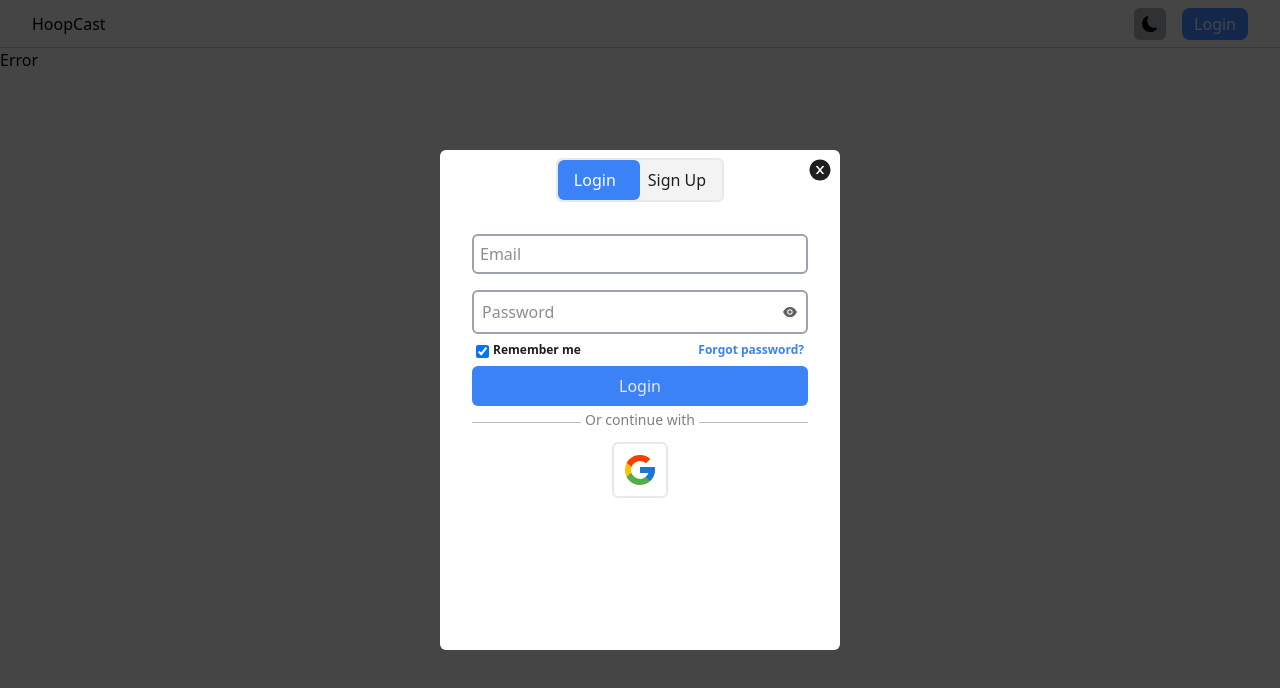
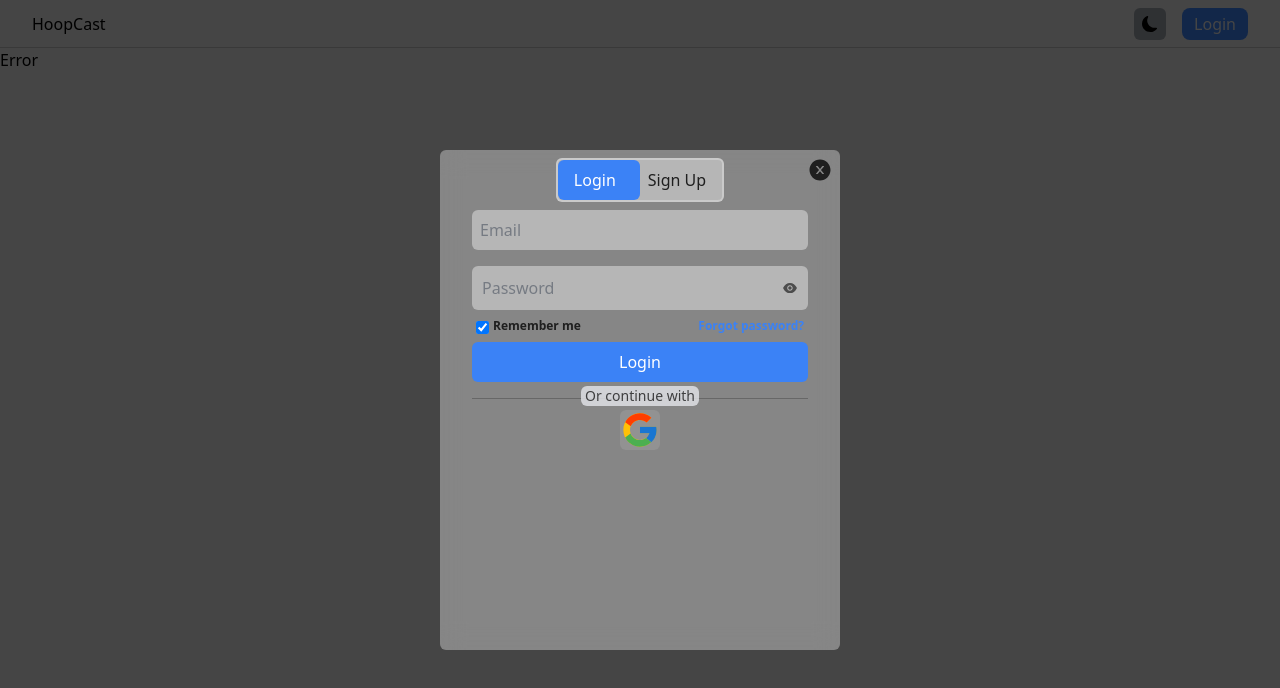
Before and after one commit to iLiranS/HoopCast, a Next.js app: page / in a window 1280 px wide. Both pictures are taken after a click on the element "Login". Shown: the top 688 px of the page. Built offline with nearby package versions, Linux system fonts and the light colour scheme; no server answers.

Commit message:
static match page fix

```diff
--- a/app/api/addComment/route.ts
+++ b/app/api/addComment/route.ts
@@ -1,6 +1,8 @@
 import { db } from '../../../src/firebase/base'
 import { getDoc,doc,updateDoc,arrayUnion } from 'firebase/firestore';
 import { NextResponse } from 'next/server';
+
+
 
 export async function POST(request: Request) {
   const res = await request.json();
--- a/app/api/addUser/route.ts
+++ b/app/api/addUser/route.ts
@@ -3,6 +3,9 @@ import {createUserWithEmailAndPassword , updateProfile} from 'firebase/auth';
 import {auth} from '../../../src/firebase/base'
 import sanitize from 'sanitize-html';
 import validator from 'validator';
+
+
+
 
 export async function POST(request: Request) {
     const res = await request.json();
--- a/app/globals.css
+++ b/app/globals.css
@@ -4,17 +4,18 @@
 
 
 .formInput{
-    @apply outline-none rounded-md px-2 text-lg border-2 h-10 w-full placeholder-transparent relative transition-colors
+    @apply outline-none bg-transparent rounded-md px-2 text-lg border-2 h-10 w-full placeholder-transparent relative transition-colors
+    dark:text-white
    ;
 }
 .formInputLabel{
-    @apply absolute px-1 left-1 opacity-50 cursor-text   peer-placeholder-shown:text-base
-      peer-placeholder-shown:top-2  peer-focus:text-gray-400 peer-focus:opacity-100
+    @apply absolute px-1 left-1 rounded-md opacity-50 cursor-text text-sm   peer-placeholder-shown:text-base
+      peer-placeholder-shown:top-2  peer-focus:text-white peer-focus:opacity-100 dark:text-white
        peer-focus:translate-x-1 peer-focus:-translate-y-5 peer-focus:border-gray-400
-        bg-white transition-all duration-300;
+        bg-transparent text-gray-700 transition-all duration-300 peer-focus:bg-gray-800;
 }
 .formInputLabel_stay{
-    @apply -translate-y-5 translate-x-1 text-gray-400  border-gray-400 opacity-100 ;
+    @apply -translate-y-5 bg-gray-800 bg-opacity-30 text-sm text-white rounded-md border-gray-400  opacity-100 ;
 }
 .profile_list_item{
     @apply px-2 py-1 rounded-md cursor-pointer items-center flex gap-1  z-10
--- a/app/match/[match_id]/page.tsx
+++ b/app/match/[match_id]/page.tsx
@@ -3,7 +3,10 @@ import { collection, doc , getDocs , getDoc , QueryDocumentSnapshot} from 'fireb
 import MatchPage from '@/src/components/Match/MatchPage';
 import { gamesData, predictionsData , vote } from '@/src/Models/gameData';
 
-export const dynamicParams = false;
+export const dynamicParams = true;
+export const dynamic = 'force-dynamic'
+export const fetchCache = 'force-no-store'
+
 export const metadata = {
     title:'HoopCast - Match',
     description: 'Match page of HoopCast',
--- a/app/page.tsx
+++ b/app/page.tsx
@@ -6,10 +6,7 @@ import { gamesData, vote } from '@/src/Models/gameData';
 
 const inter = Inter({ subsets: ['latin'] })
 
-// remember to switch to api before deployment.
 export const revalidate = 960; // every 16mins  = 90 per day.
-export const dynamic = 'force-static';
-// export const dynamicParams = false
 
 const getUpdatedGame = async()=>{
   const currentDate = new Date();
--- a/src/components/Authentication/LoginAddons.tsx
+++ b/src/components/Authentication/LoginAddons.tsx
@@ -6,11 +6,11 @@ const LoginAddons:React.FC<{passwordResetHandler:()=>void,toggleRemember:()=>voi
 
     <li className='flex gap-1'>
     <input checked={remember} onChange={toggleRemember} className='self-end  cursor-pointer' type="checkbox" id='rememberchbox' />
-    <label className=' cursor-pointer font-semibold select-none'  htmlFor="rememberchbox">Remember me</label>
+    <label className=' cursor-pointer font-semibold select-none text-primary_dark dark:text-primary'  htmlFor="rememberchbox">Remember me</label>
     </li>
 
     <li>
-      <p onClick={passwordResetHandler} className='text-primary_btns cursor-pointer hover:opacity-90 font-semibold'>Forgot password?</p>
+      <p onClick={passwordResetHandler} className=' text-primary_btns cursor-pointer hover:opacity-90 font-semibold'>Forgot password?</p>
     </li>
 
 
--- a/src/components/Authentication/LoginForm.tsx
+++ b/src/components/Authentication/LoginForm.tsx
@@ -1,3 +1,4 @@
+'use client'
 import useInput from '@/src/hooks/useInput'
 import React, { useCallback, useState } from 'react'
 import Portal from '../Ui/Portal'
@@ -188,10 +189,10 @@ const rememberToggleHandler = () => setRemember(prev=>!prev);
   return (
     <Portal onClose={onClose}>
         <form onSubmit={submitHandler} className='h-screen overflow-hidden max-h-[500px] w-[90%] max-w-[400px] absolute top-1/2 left-1/2 -translate-x-1/2 -translate-y-1/2 rounded-md
-        text-primary_dark bg-white p-2 px-8 flex flex-col items-center gap-8'>
+        text-primary_dark bg-primary dark:bg-primary_dark bg-opacity-40 backdrop-blur-md p-2 px-8 flex flex-col items-center gap-2'>
 
 
-          <ul className={`flex relative justify-between  bg-primary bg-opacity-50 border-primary border-2 rounded-md text-primary
+          <ul className={`flex relative justify-between  bg-primary bg-opacity-50 border-primary border-opacity-40 border-2 rounded-md text-primary
            after:w-1/2 after:bg-primary_btns after:absolute after:h-full after:rounded-md ${isLogin ? 'after:translate-x-0' : 'after:translate-x-full'} after:transition-transform `}>
             <li onClick={()=>{setIsLogin(true)}} className={`${isLogin ? 'text-white' : 'text-primary_dark '} cursor-pointer w-max px-4 py-2  z-10`}>Login</li>
             <li onClick={()=>{setIsLogin(false)}} className={`${isLogin ? 'text-primary_dark ' : 'text-white'} cursor-pointer w-max px-4 py-2 z-10`}>Sign Up</li>
@@ -207,21 +208,21 @@ const rememberToggleHandler = () => setRemember(prev=>!prev);
         {!isLogin &&  <SignUpAvatar updateAvatar={updateAvatarHandler}/>}
 
         {!isLogin &&
-        <section className={`flex relative items-center border-2 rounded-md pr-2  ${userNameInput.hasError ? 'border-red-400 ' : ' border-gray-400'}`}>
+        <section className={`flex relative bg-opacity-40 bg-white items-center border-2 rounded-md pr-2  ${userNameInput.hasError ? 'border-red-400 ' : ' border-transparent'}`}>
           <input id='username' placeholder=''  className={`formInput peer border-none `} type='text' value={userNameInput.value} onChange={updateUserNameInput}/>
           <label htmlFor="username" className={`formInputLabel ${userNameInput.value.length>0 && 'formInputLabel_stay'}`}>Username</label>
         </section>
       }
 
-        <section className='flex relative items-center'>
-        <input  id='email'  placeholder=''  className={`formInput peer ${emailInput.hasError ? 'border-red-400' : ' border-gray-400'}`} type='email' value={emailInput.value} onChange={updateEmailInput}/>
+        <section className='flex relative bg-opacity-40 rounded-md bg-white items-center'>
+        <input  id='email'  placeholder=''  className={`formInput peer ${emailInput.hasError ? 'border-red-400' : ' border-transparent'}`} type='email' value={emailInput.value} onChange={updateEmailInput}/>
         <label htmlFor="email" className={`formInputLabel ${emailInput.value.length>0 && 'formInputLabel_stay'}`}>Email</label>
         </section>
 
-        <section className={`flex relative items-center border-2 rounded-md pr-2  ${passwordInput.hasError ? 'border-red-400 ' : ' border-gray-400'}`}>
+        <section className={`flex relative bg-opacity-40 bg-white items-center border-2 rounded-md pr-2  ${passwordInput.hasError ? 'border-red-400 ' : ' border-transparent'}`}>
           <input id='password' placeholder=''  className={`formInput peer border-none `} type={isPasswordShown ? 'text' : 'password'} value={passwordInput.value} onChange={updatePasswordInput}/>
           <label htmlFor="password" className={`formInputLabel ${passwordInput.value.length>0 && 'formInputLabel_stay'}`}>Password</label>
-          <div onClick={togglePassowrdShown} className='flex items-center opacity-70'>
+          <div onClick={togglePassowrdShown} className='flex items-center opacity-70 cursor-pointer'>
           {isPasswordShown ? <AiFillEyeInvisible/> : <AiFillEye/>}
          </div>
         </section>
@@ -229,10 +230,10 @@ const rememberToggleHandler = () => setRemember(prev=>!prev);
 
 
       {!isLogin &&
-        <section className={`flex relative items-center border-2 rounded-md pr-2  ${confirmPasswordInput.hasError ? 'border-red-400 ' : ' border-gray-400'}`}>
+        <section className={`flex relative bg-opacity-40 bg-white items-center border-2 rounded-md pr-2  ${confirmPasswordInput.hasError ? 'border-red-400 ' : ' border-transparent'}`}>
           <input id='confirmPassword' placeholder=''  className={`formInput peer border-none `} type={isPasswordShown ? 'text' : 'password'} value={confirmPasswordInput.value} onChange={updateConfirmPasswordInput}/>
           <label htmlFor="confirmPassword" className={`formInputLabel ${confirmPasswordInput.value.length>0 && 'formInputLabel_stay'}`}>Confirm Password</label>
-          <div onClick={togglePassowrdShown} className='flex items-center opacity-70'>
+          <div onClick={togglePassowrdShown} className='flex items-center opacity-70 cursor-pointer'>
           {isPasswordShown ? <AiFillEyeInvisible/> : <AiFillEye/>}
          </div>
         </section>
@@ -243,10 +244,11 @@ const rememberToggleHandler = () => setRemember(prev=>!prev);
       {isLogin && <LoginAddons remember={remember} toggleRemember={rememberToggleHandler} passwordResetHandler={passwordResetHandler}/>}
 
         <button className='py-2 px-4
-         bg-primary_btns text-primary rounded-md hover:bg-opacity-90'>
+         bg-primary_btns rounded-md text-white'>
           {isLogin ? 'Login' : 'Sign Up'}
         </button>
-        {error ? <p className='text-red-400 text-sm self-center'>{error}</p> : ''}
+        {error && error!=='successfully registered' && <p className='text-red-600 font-semibold  text-sm self-center'>{error}</p>}
+        {error && error==='successfully registered' && <p className='text-green-500 font-semibold  text-sm self-center'>{error}</p>}
         {isLoading ? <div className='w-full flex justify-center'><Spinner/> </div>  : ''}
         </div>
 
@@ -258,7 +260,7 @@ const rememberToggleHandler = () => setRemember(prev=>!prev);
        </section>
 
 
-       <AiFillCloseCircle onClick={onClose} className='absolute right-2 top-2 text-2xl cursor-pointer'/>
+       <AiFillCloseCircle onClick={onClose} className='absolute right-2 top-2 text-2xl cursor-pointer dark:text-white'/>
         </form>
     </Portal>
   )
--- a/src/components/Authentication/LoginWithOther.tsx
+++ b/src/components/Authentication/LoginWithOther.tsx
@@ -2,14 +2,14 @@ import React from 'react'
 import {FcGoogle} from 'react-icons/fc'
 const LoginWithOther:React.FC<{googleLogin:()=>void}> = ({googleLogin}) => {
   return (
-    <div className='flex flex-col gap-4 relative w-full'>
-          <section className='text-sm w-full relative h-4 items-center
+    <div className='flex flex-col gap-2 relative w-full'>
+          <section className='text-sm  w-full relative h-4 items-center dark:after:bg-primary
            after:absolute after:w-full after:bg-primary_dark after:h-[1px] after:left-0 after:top-3 after:opacity-30'>
-            <p className='bg-white z-10 px-1 absolute w-max left-1/2 -translate-x-1/2 text-opacity-50 text-black'>Or continue with</p>
+            <p className='bg-gray-200 dark:bg-primary_dark bg-opacity-80  rounded-md z-10 px-1 absolute w-max left-1/2 -translate-x-1/2 text-opacity-70 text-black dark:text-white'>Or continue with</p>
             </section>
 
-            <section className='h-14 items-center relative flex justify-evenly w-full '>
-              <div onClick={googleLogin} className='relative cursor-pointer overflow-hidden h-full p-2 border-primary border-2 aspect-square rounded-md'>
+            <section className='h-10 aspect-square items-center relative flex justify-evenly w-full '>
+              <div onClick={googleLogin} className='relative cursor-pointer overflow-hidden h-full  bg-white  bg-opacity-10 aspect-square rounded-md'>
              <FcGoogle className='h-full w-full'/>
               </div>
 
--- a/src/components/Authentication/SignUpAvatar.tsx
+++ b/src/components/Authentication/SignUpAvatar.tsx
@@ -48,12 +48,10 @@ function makeid(length:number) {
 
 
   return (
-    <div className='h-10 w-full relative flex gap-8 items-center'>
-      <p>Avatar </p>
+    <div className='h-10 w-full relative flex gap-4 justify-center items-center'>
 
-      <section className='relative h-10 w-10'>
+      <section className='relative aspect-square h-12 rounded-full border-2 border-black'>
         {avatar && <MatchImage className={'h-full w-full rounded-full'} src={avatar} alt='avatar'/>}
-        {/* {avatar &&<Image onLoad={ImageLoadingHandler} fill className='rounded-full aspect-square' alt='userAvatar' src={avatar}/>} */}
        <AiOutlineReload onClick={generateAvatar} className={`absolute text-lg right-0 top-0 bg-white text-primary_dark rounded-full ${canReload ? 'opacity-100 cursor-pointer' : 'text-opacity-50 cursor-not-allowed'}`}/>
 
       </section>
--- a/src/components/Header/Header.tsx
+++ b/src/components/Header/Header.tsx
@@ -6,16 +6,13 @@ import {BsFillSunFill , BsFillMoonFill} from 'react-icons/bs'
 import {AiOutlineUser , AiOutlineLogout} from 'react-icons/ai'
 import useThemeStore from '@/src/store/useThemeStore';
 import useAuthStore from '@/src/store/useAuthStore';
-import Image from 'next/image';
 import MatchImage from '../Match/MatchImage';
-import Spinner from '../Spinner/Spinner';
 
 
 
 
 const Header = () => {
     const [isLoginInFormOpen , setIsLoginFormOpen] = useState(false);
-    const [isImageLoading,setIsImageLoading] = useState(true);
     const [expandProfile,setExpandProfile] = useState(false);
     const currentUser = useAuthStore((state)=> state.currentUser);
     const logout = useAuthStore((state)=>state.logout)
@@ -67,7 +64,6 @@ const Header = () => {
 
         <section onClick={expandProfileHandler} className='flex flex-col relative'>
           <div className='h-full aspect-square relative w-8 cursor-pointer'>
-            {isImageLoading && <div className='h-full w-full rounded-full bg-gray-700 animate-pulse absolute top-0 left-0'></div>}
             <MatchImage src={currentUser.photoURL ?? ''} alt={currentUser.displayName} className='rounded-full aspect-square'/>
           </div>
           <ul className={`${expandProfile ? 'h-max' : 'max-h-0 opacity-0 hidden'} z-20 transition-transform flex flex-col absolute translate-y-1/2 top-0 gap-1 right-0
--- a/src/components/Main/MainPage.tsx
+++ b/src/components/Main/MainPage.tsx
@@ -1,5 +1,4 @@
 import { convertUTCToLocalTime, gamesData } from '@/src/Models/gameData';
-import Image from 'next/image';
 import React from 'react'
 import MatchImage from '../Match/MatchImage';
 import Link from 'next/link';
```
Also changed, not shown: src/components/Match/MatchPage.tsx (+3 -13 lines).
